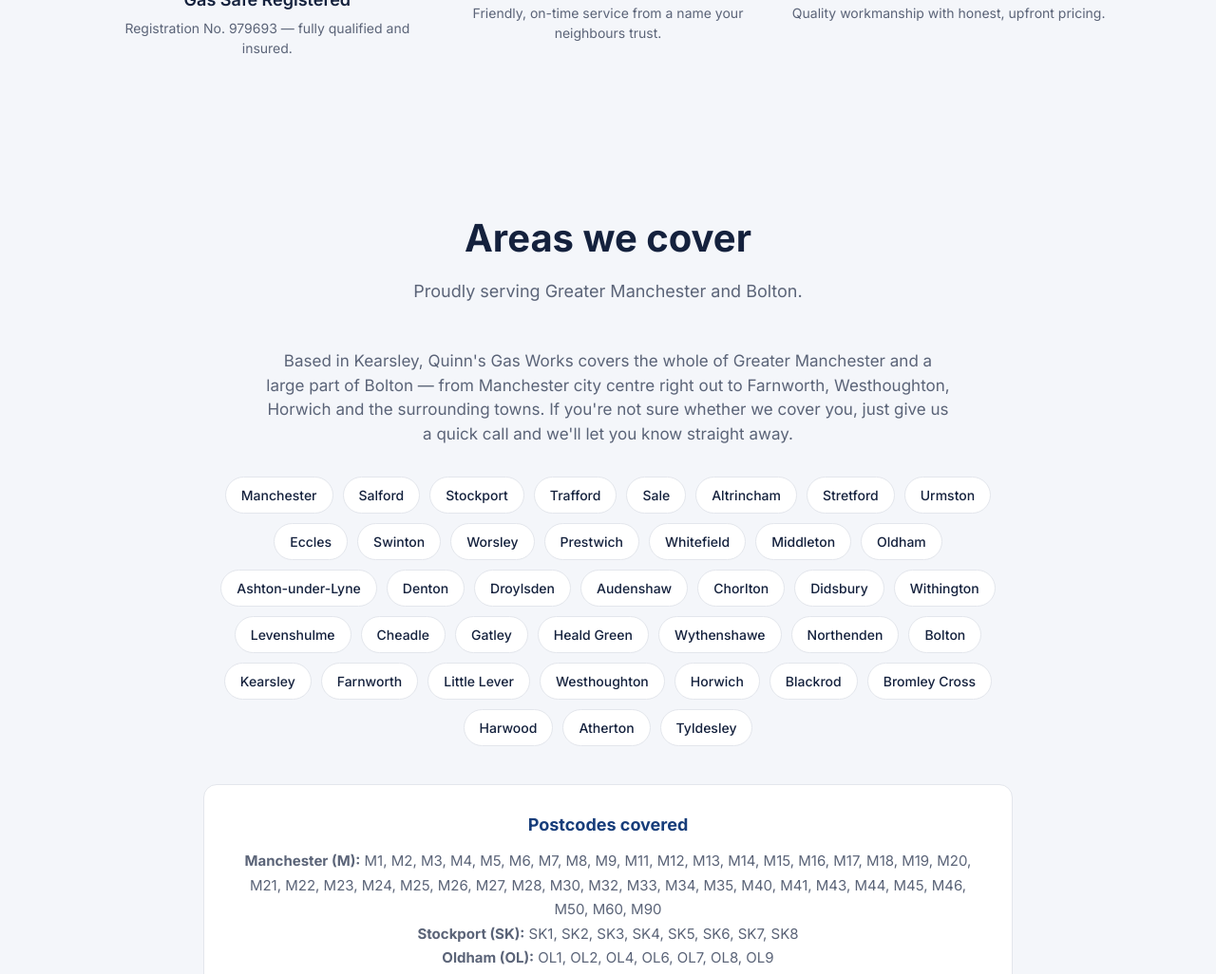
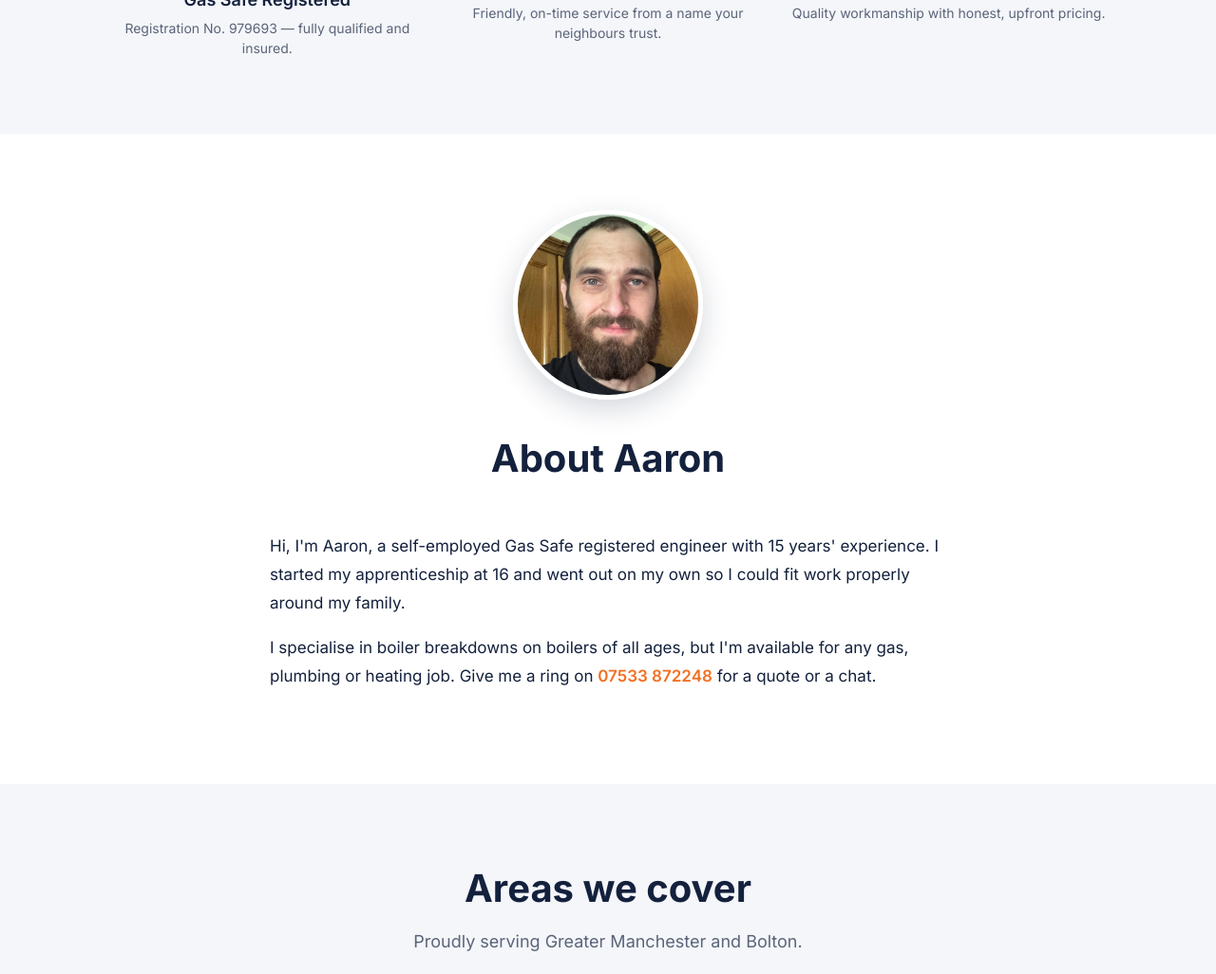
Before and after one commit to quinnsgasworks/qgw.github.io, a plain HTML site: page index.html in a window 1280 px wide. Shown: the part 1644-2670 px from the top of the page at 95% size. Drawn offline with Linux system fonts and the light colour scheme.

Commit message:
Add files via upload

```diff
--- a/index.html
+++ b/index.html
@@ -149,6 +149,20 @@
     </div>
   </section>
 
+  <!-- About -->
+  <section id="about">
+    <div class="container about-content">
+      <div class="about-photo-wrap">
+        <img src="aaron.jpg" alt="Aaron Quinn, Gas Safe registered engineer" class="about-photo" />
+      </div>
+      <div class="section-head">
+        <h2>About Aaron</h2>
+      </div>
+      <p>Hi, I'm Aaron, a self-employed Gas Safe registered engineer with 15 years' experience. I started my apprenticeship at 16 and went out on my own so I could fit work properly around my family.</p>
+      <p>I specialise in boiler breakdowns on boilers of all ages, but I'm available for any gas, plumbing or heating job. Give me a ring on <a href="tel:07533872248" style="color:var(--orange);font-weight:600;">07533 872248</a> for a quote or a chat.</p>
+    </div>
+  </section>
+
   <!-- Areas We Cover -->
   <section class="areas" id="areas">
     <div class="container areas-content">
@@ -254,7 +268,7 @@
           </div>
         </a>
 
-        <a href="https://www.facebook.com/quinnsgasworks" target="_blank" rel="noopener noreferrer" class="contact-card">
+        <a href="https://www.facebook.com/" target="_blank" rel="noopener noreferrer" class="contact-card">
           <div class="contact-icon facebook">
             <svg class="icon" viewBox="0 0 24 24" fill="currentColor"><path d="M24 12.073c0-6.627-5.373-12-12-12s-12 5.373-12 12c0 5.99 4.388 10.954 10.125 11.854v-8.385H7.078v-3.47h3.047V9.43c0-3.007 1.792-4.669 4.533-4.669 1.312 0 2.686.235 2.686.235v2.953H15.83c-1.491 0-1.956.925-1.956 1.874v2.25h3.328l-.532 3.47h-2.796v8.385C19.612 23.027 24 18.062 24 12.073z"/></svg>
           </div>
--- a/styles.css
+++ b/styles.css
@@ -406,7 +406,7 @@
   width: 100%;
   height: 100%;
   object-fit: cover;
-  object-position: center 18%;
+  object-position: center center;
   display: block;
 }
 .about-content > p {
```
Also changed, not shown: aaron.jpg (added).
